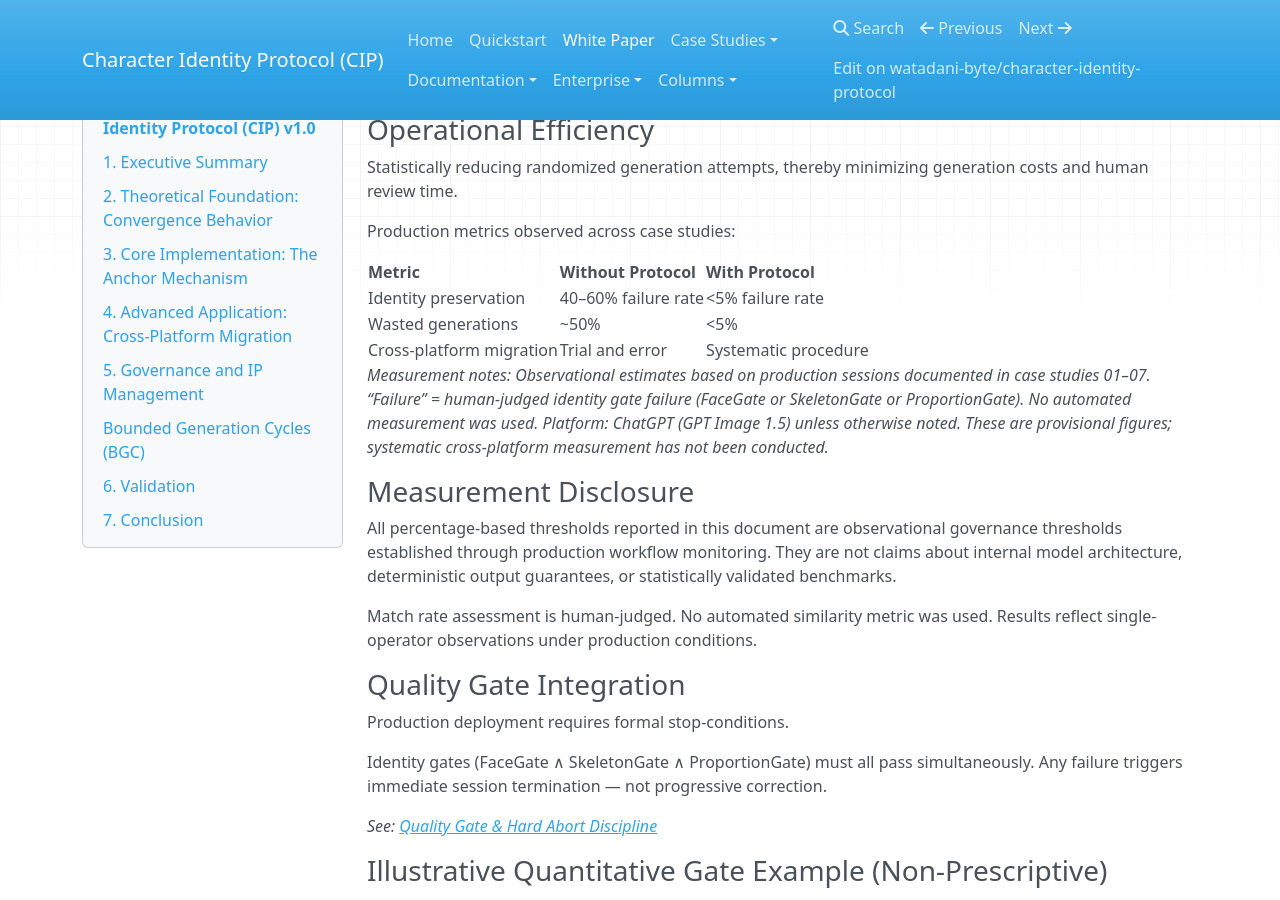
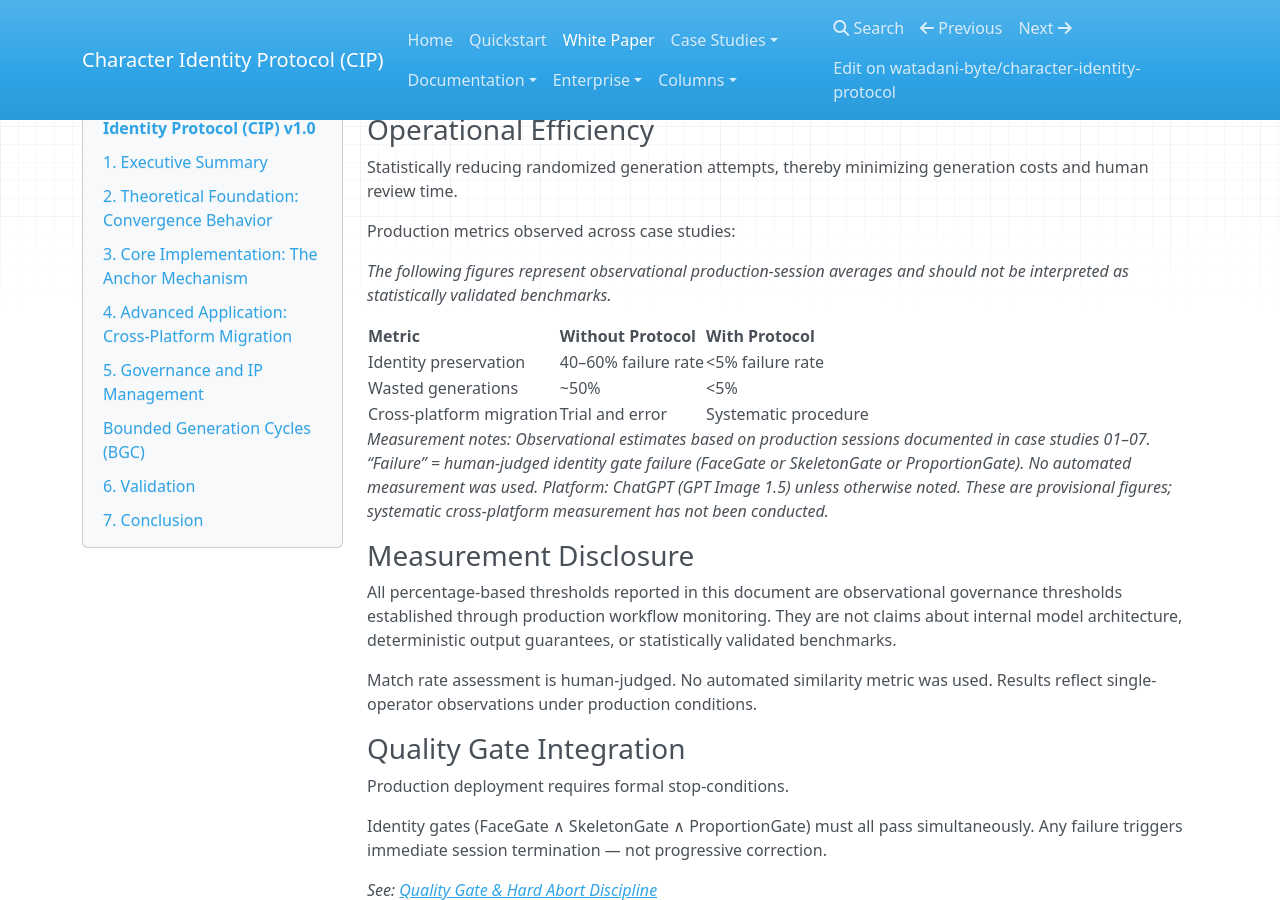
Before and after one commit to watadani-byte/character-identity-protocol, an MkDocs documentation site: the page built from docs/whitepaper_v1.md, in a window 1280 px wide and 900 px high, scrolled down 3388 px. Built offline with MkDocs 1.6.1, drawn with Linux system fonts in a browser that asks for light colours; nearby versions of some CDN libraries; some of the changed text lies outside the part shown.

Commit message:
whitepaper_v1.md を更新

```diff
--- a/docs/whitepaper_v1.md
+++ b/docs/whitepaper_v1.md
@@ -147,6 +147,8 @@ Statistically reducing randomized generation attempts, thereby minimizing genera
 
 Production metrics observed across case studies:
 
+*The following figures represent observational production-session averages and should not be interpreted as statistically validated benchmarks.*
+
 |Metric                  |Without Protocol   |With Protocol       |
 |------------------------|-------------------|--------------------|
 |Identity preservation   |40–60% failure rate|<5% failure rate    |
```
Also changed, not shown: other parts of docs/whitepaper_v1.md (+9 -9 lines).
